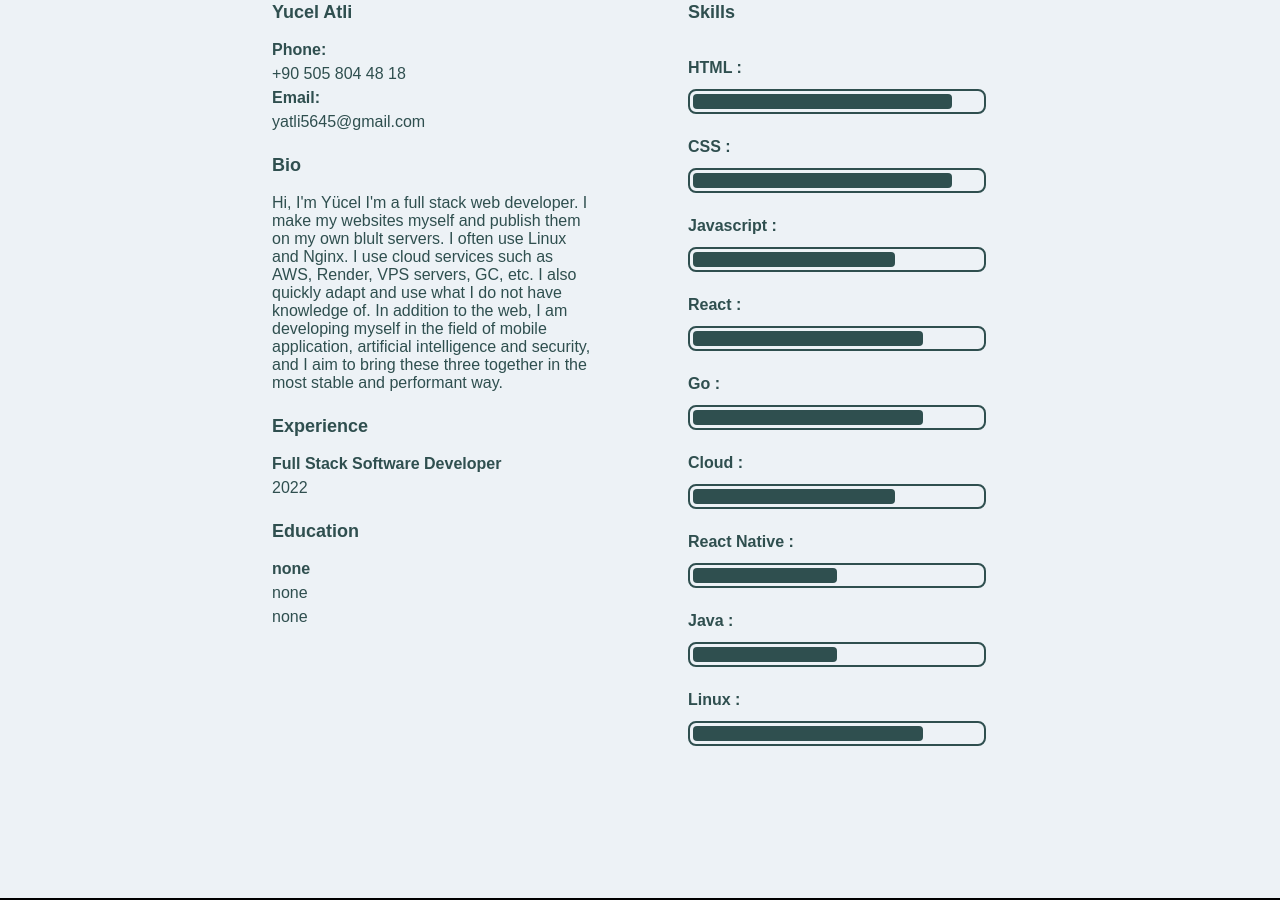
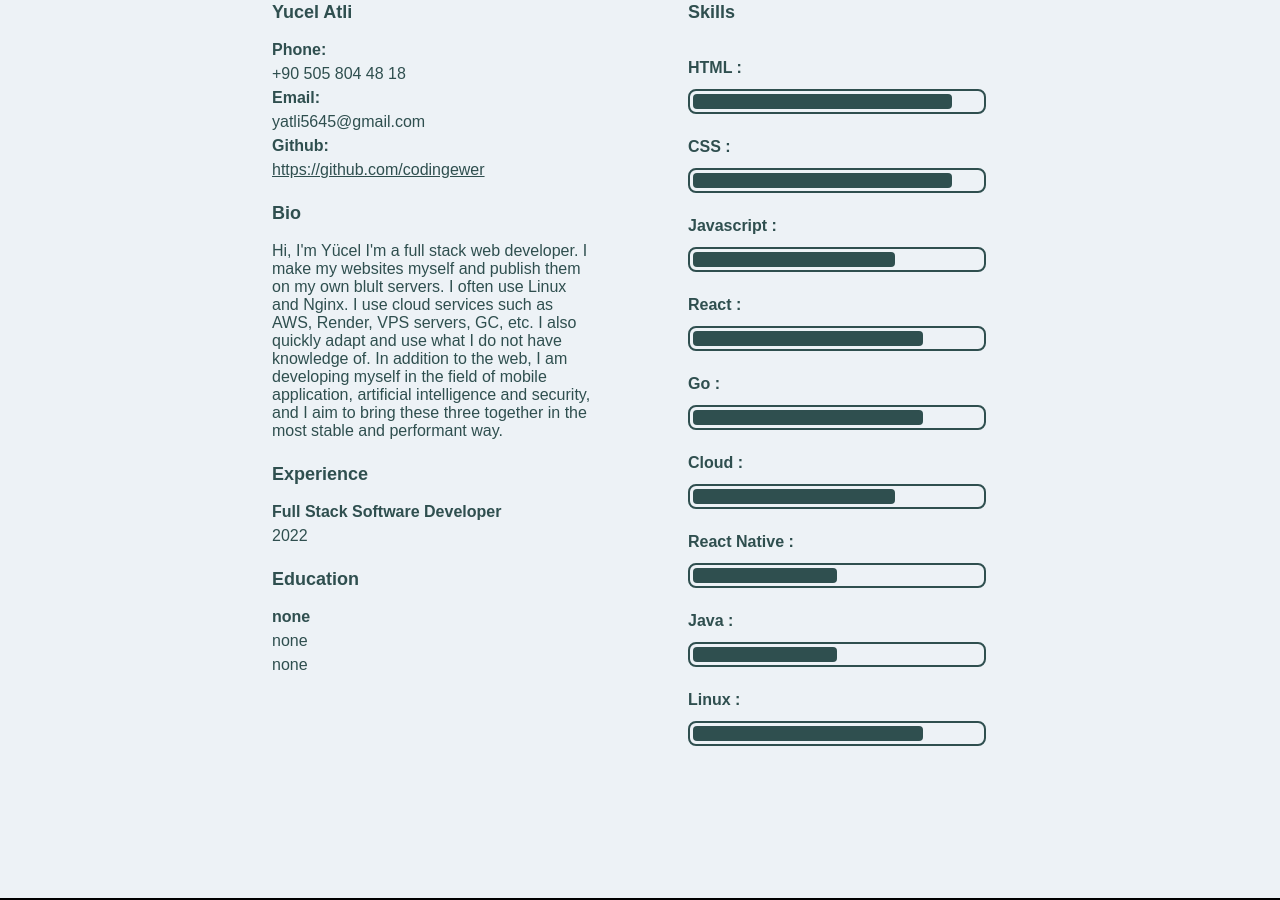
Before and after one commit to codingewer/codingewer1, a React (Create React App) app: page / in a window 1280 px wide. Shown: the part 900-1800 px from the top of the page. Built offline with nearby package versions, Linux system fonts and the light colour scheme.

Commit message:
Update Home.jsx

```diff
--- a/src/Pages/Home.jsx
+++ b/src/Pages/Home.jsx
@@ -49,6 +49,7 @@ function Home() {
       age: "22",
       email: "yatli5645@gmail.com",
       phone: "+90 505 804 48 18",
+      github:"https://github.com/codingewer"
     },
   };
 
@@ -104,6 +105,8 @@ function Home() {
               <span className="cv-item-parag">{details.content.phone}</span>
               <span className="cv-item-subtitle">Email:</span>
               <span className="cv-item-parag">{details.content.email}</span>
+              <span className="cv-item-subtitle">Github:</span>
+              <a target="_blank" className="cv-item-parag" href={details.content.github} >{details.content.github}</a>
             </div>
             <div className="cv-details-item">
               <span className="cv-item-title">Bio</span>
```
